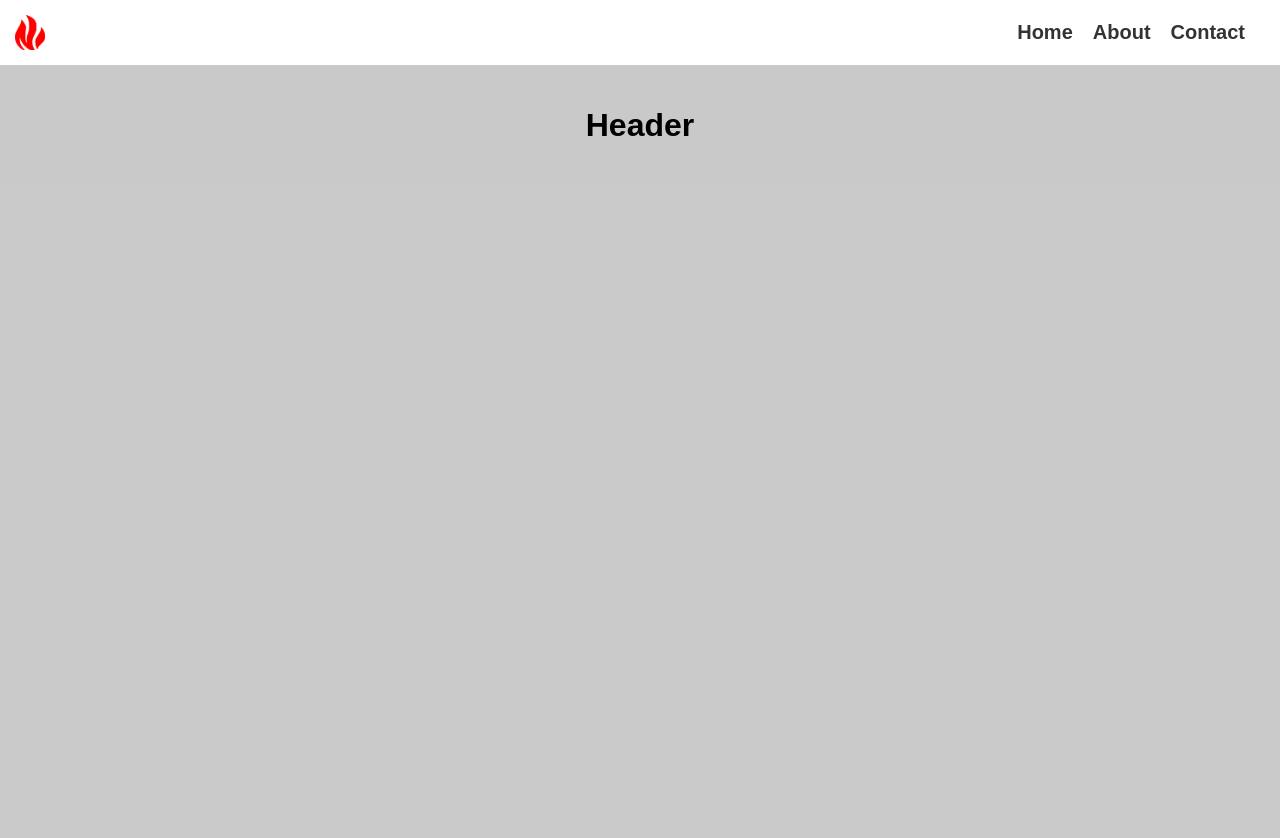
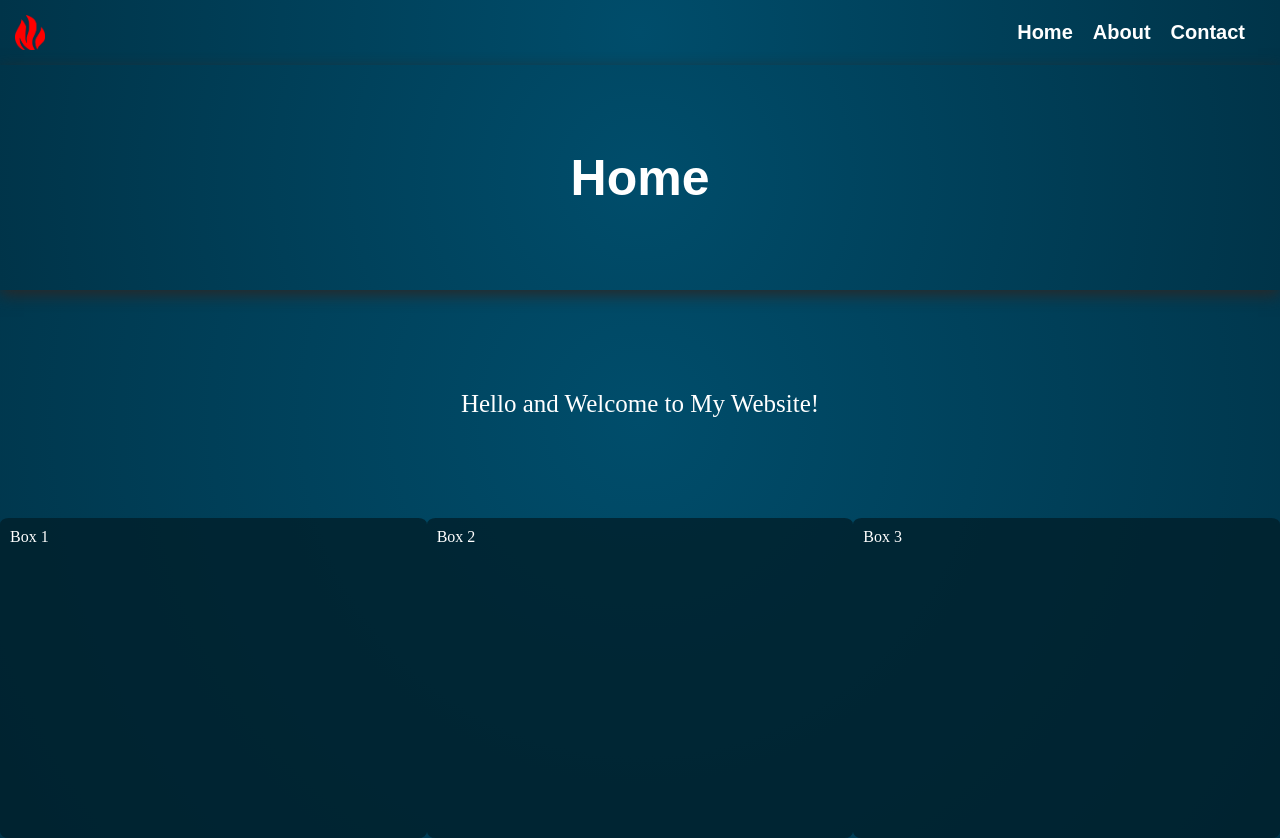
Before and after one commit to martinerny/Egen-hemsida, a plain HTML site: page Index.html in a window 1280 px wide. Before the commit the page ends 800 px from the top, so only its background shows below. Drawn offline with Linux system fonts and the light colour scheme.

Commit message:
#3
Jag har ändrat bakgrundsfärgen på hela sidan med hjälp av gradient tagg, lagt till ett välkomstmeddelande på "Home" sidan och lagt till lådor för framtida innehåll på "Home" sidan.

```diff
--- a/Index.html
+++ b/Index.html
@@ -23,6 +23,16 @@
     </div>
 
 <header>
-  <h1>Header</h1>
+  <h1>Home</h1>
 </header>
+
+<div class="welcometxt">Hello and Welcome to My Website!</div>
+
+<div class="container">
+  <div class="box" id="box1">Box 1</div>
+  <div class="box" id="box2">Box 2</div>
+  <div class="box" id="box3">Box 3</div>
+  </div>
+
   </body>
+  </html>
--- a/stil.css
+++ b/stil.css
@@ -2,13 +2,13 @@
 
 body {
     margin: 0;
-    background-color: rgb(202, 202, 202);
+    background: radial-gradient(circle, #004D6B, #003449);
       /* Detta bestämmer hur bakrunden på hemsidan ska se ut */
   }
 
 
 .navbar {
-    background-color: #ffffff;
+    background: radial-gradient(circle, #004D6B, #003449);
     padding: 15px;
     display: flex;
     justify-content: space-between;
@@ -25,10 +25,13 @@ img {
 }
 
 header {
-    background-color: rgba(202, 202, 202, 0.726);
-    padding: 20px;
+    background: radial-gradient(circle, #004D6B, #003449);
+    box-shadow: 0 5px 15px rgb(41, 41, 41);
+    padding: 50px;
     text-align: center;
+    color: #ffffff;
     font-family: Arial, Helvetica, sans-serif;
+    font-size: 25px;
 }
 
 nav ul {
@@ -44,8 +47,31 @@ nav li {
 
 nav a {
     text-decoration: none;
-    color: #333;
+    color: #ffffff;
     font-size: 20px;
     font-weight: bold;
     font-family: sans-serif;
 }
+
+.welcometxt {
+    color: white;
+    font-size: 25px;
+    text-align: center;
+    margin-top: 100px;
+}
+
+.container {
+    display: flex;
+    justify-content: space-around;
+    align-items: center;
+}
+
+.box {
+   width: 450px;
+   height: 300px;
+   margin-top: 100px;
+   padding: 10px;
+   background-color: #001f2bce;
+   color: white;
+   border-radius: 2%;
+}
```
Also changed, not shown: About.html (+3 -1 lines), Contact.html (+3 -1 lines).
